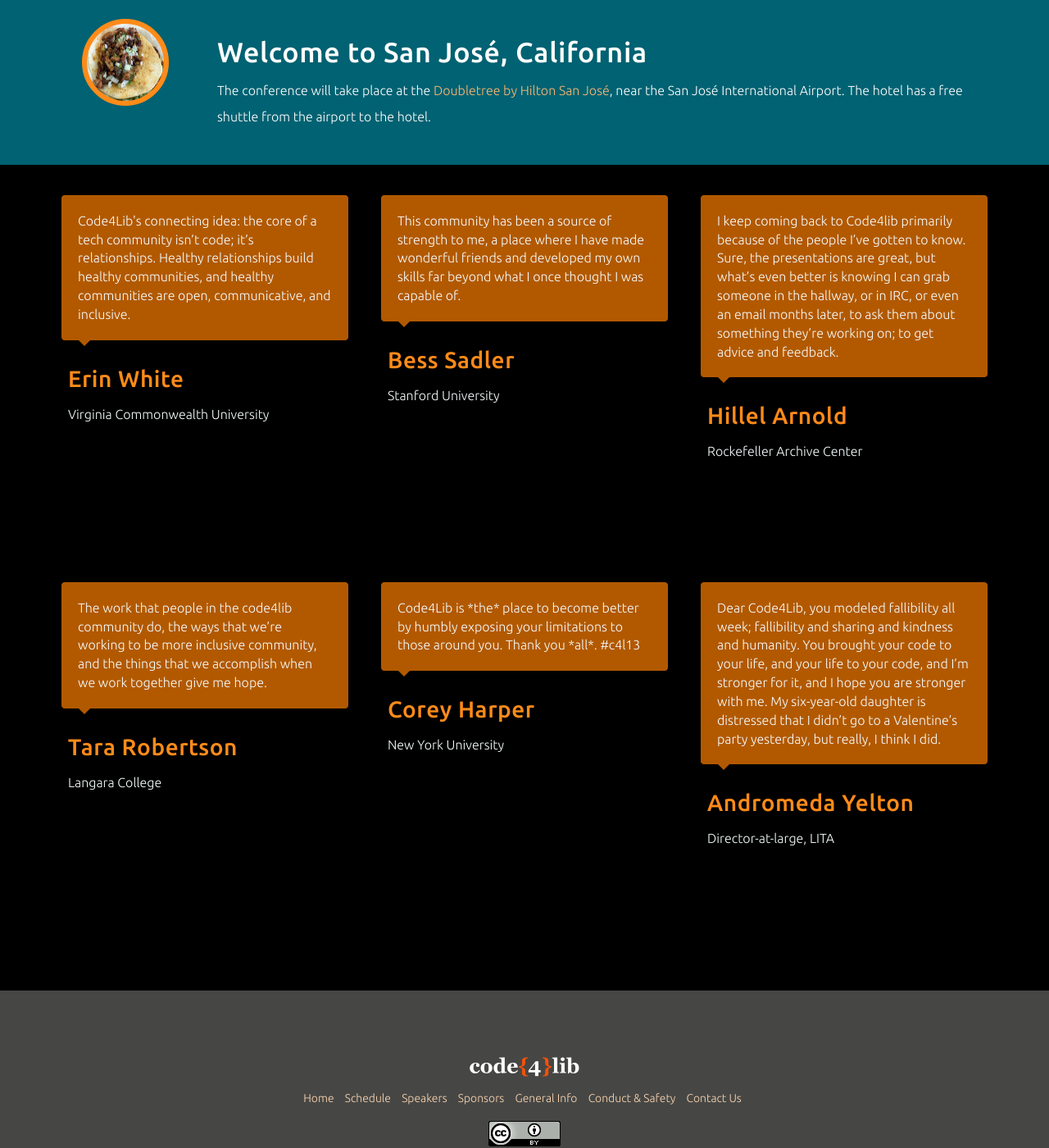
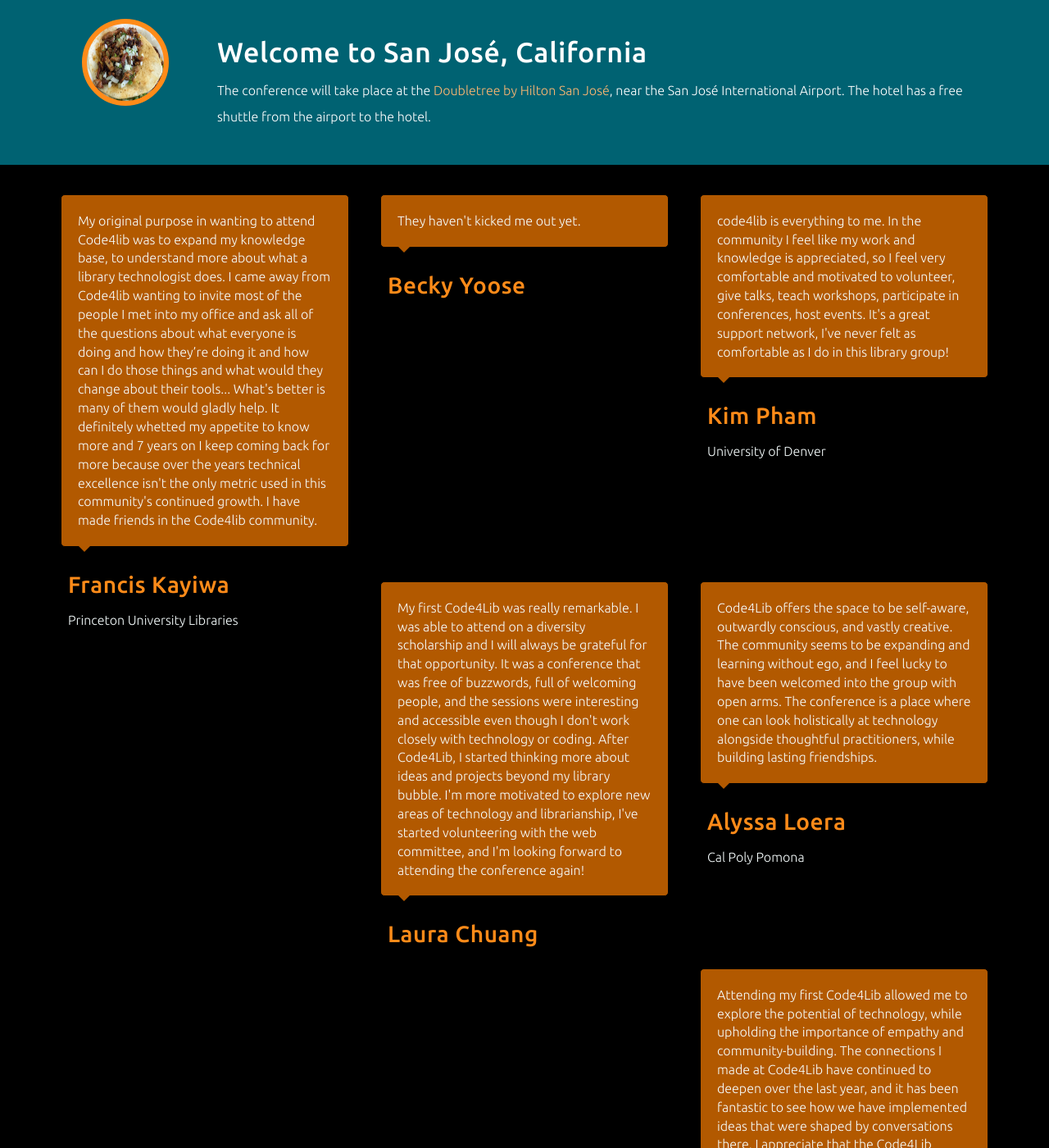
Before and after one commit to code4lib/2019.code4lib.org, a Jekyll site: the page built from index.html, in a window 1280 px wide and 1400 px high, scrolled down 1060 px. Shown: the whole window at 82% size. Built offline with Jekyll 4.4.1, drawn with Linux system fonts in a browser that asks for light colours; some web fonts are replaced; some of the changed text lies outside the part shown.

Commit message:
added init round of testimonials from google doc

```diff
--- a/_data/testimonials.yml
+++ b/_data/testimonials.yml
@@ -1,30 +1,45 @@
-# NOTE: we _really_ need to update these for 2019
-- name: Hillel Arnold
-  blurb: "I keep coming back to Code4lib primarily because of the people I’ve gotten to know. Sure, the presentations are great, but what’s even better is knowing I can grab someone in the hallway, or in IRC, or even an email months later, to ask them about something they’re working on; to get advice and feedback."
-  org: Rockefeller Archive Center
-  twitter: helrond
+- name: Kim Pham
+  blurb: "code4lib is everything to me. In the community I feel like my work and knowledge is appreciated, so I feel very comfortable and motivated to volunteer, give talks, teach workshops, participate in conferences, host events. It's a great support network, I've never felt as comfortable as I do in this library group!"
+  org: University of Denver
+  twitter: tolloid
 
-- name: Andromeda Yelton
-  blurb: "Dear Code4Lib, you modeled fallibility all week; fallibility and sharing and kindness and humanity. You brought your code to your life, and your life to your code, and I’m stronger for it, and I hope you are stronger with me. My six-year-old daughter is distressed that I didn’t go to a Valentine’s party yesterday, but really, I think I did."
-  org: Director-at-large, LITA
-  twitter: ThatAndromeda
+- name: Becky Yoose
+  blurb: "The confluence of technology and libraries drew me to Code4Lib when I was a young librarian straddling the areas of library metadata and technology. After eleven years in the community I am still amazed and humbled by the people I meet in the community and the work they do. There isn't another space that seamlessly combines libraries, technology, and the human aspect quite like Code4Lib in the library world."
+  twitter: yo_bj
 
-- name: Bess Sadler
-  blurb: "This community has been a source of strength to me, a place where I have made wonderful friends and developed my own skills far beyond what I once thought I was capable of."
-  org: Stanford University
-  twitter: eosadler
+- name: Becky Yoose
+  blurb: "They haven't kicked me out yet."
+  twitter: yo_bj
 
-- name: Erin White
-  blurb: "Code4Lib's connecting idea: the core of a tech community isn’t code; it’s relationships. Healthy relationships build healthy communities, and healthy communities are open, communicative, and inclusive."
-  org: Virginia Commonwealth University
-  twitter: erinrwhite
+- name: Francis Kayiwa
+  blurb: "My original purpose in wanting to attend Code4lib was to expand my
+knowledge base, to understand more about what a library technologist
+does. I came away from Code4lib wanting to invite most of the people I
+met into my office and ask all of the questions about what everyone is
+doing and how they’re doing it and how can I do those things and what
+would they change about their tools... What's better is many of them
+would gladly help. It definitely whetted my appetite to know more and 7
+years on I keep coming back for more because over the years technical
+excellence isn't the only metric used in this community's continued
+growth. I have made friends in the Code4lib community."
+  twitter: kayiwa
+  org: Princeton University Libraries
 
-- name: Corey Harper
-  blurb: "Code4Lib is *the* place to become better by humbly exposing your limitations to those around you. Thank you *all*. #c4l13"
-  org: New York University
-  twitter: chrpr
+- name: Alyssa Loera
+  blurb: "Code4Lib offers the space to be self-aware, outwardly conscious, and vastly creative. The community seems to be expanding and learning without ego, and I feel lucky to have been welcomed into the group with open arms. The conference is a place where one can look holistically at technology alongside thoughtful practitioners, while building lasting friendships."
+  org: Cal Poly Pomona
+  twitter: _AVArias_
 
-- name: Tara Robertson
-  blurb: "The work that people in the code4lib community do, the ways that we’re working to be more inclusive community, and the things that we accomplish when we work together give me hope."
-  org: Langara College
-  twitter: tararobertson
+- name: Michael Giarlo
+  blurb: "Code4Lib has been transformative for me. When I first learned of Code4Lib, I was considering leaving libraryland. Attending the first Code4Lib conference opened my eyes to the community I never knew I had. Code4Lib continues to humble, to inspire, and to anchor; our collective work is grounded in the cultural heritage mission and in the value of working inclusively in the open for the collective good. Here's to another twelve years, Code4Lib---and then some!"
+  org: Stanford
+  twitter: mjgiarlo
+
+- name: Laura Chuang
+  blurb: "My first Code4Lib was really remarkable.  I was able to attend on a diversity scholarship and I will always be grateful for that opportunity.  It was a conference that was free of buzzwords, full of welcoming people, and the sessions were interesting and accessible even though I don't work closely with technology or coding.  After Code4Lib, I started thinking more about ideas and projects beyond my library bubble.  I'm more motivated to explore new areas of technology and librarianship, I've started volunteering with the web committee, and I'm looking forward to attending the conference again!"
+  twitter: _snarkshow
+
+- name: Nicky Andrews
+  blurb: "Attending my first Code4Lib allowed me to explore the potential of technology, while upholding the importance of empathy and community-building.  The connections I made at Code4Lib have continued to deepen over the last year, and it has been fantastic to see how we have implemented ideas that were shaped by conversations there.  I appreciate that the Code4Lib community has modeled inclusivity, accountability, and care for its members, including releasing a statement in support of one of our own.  Thank you, Code4Lib."
+  org: North Carolina State University
+  twitter: maraebrarian
```
